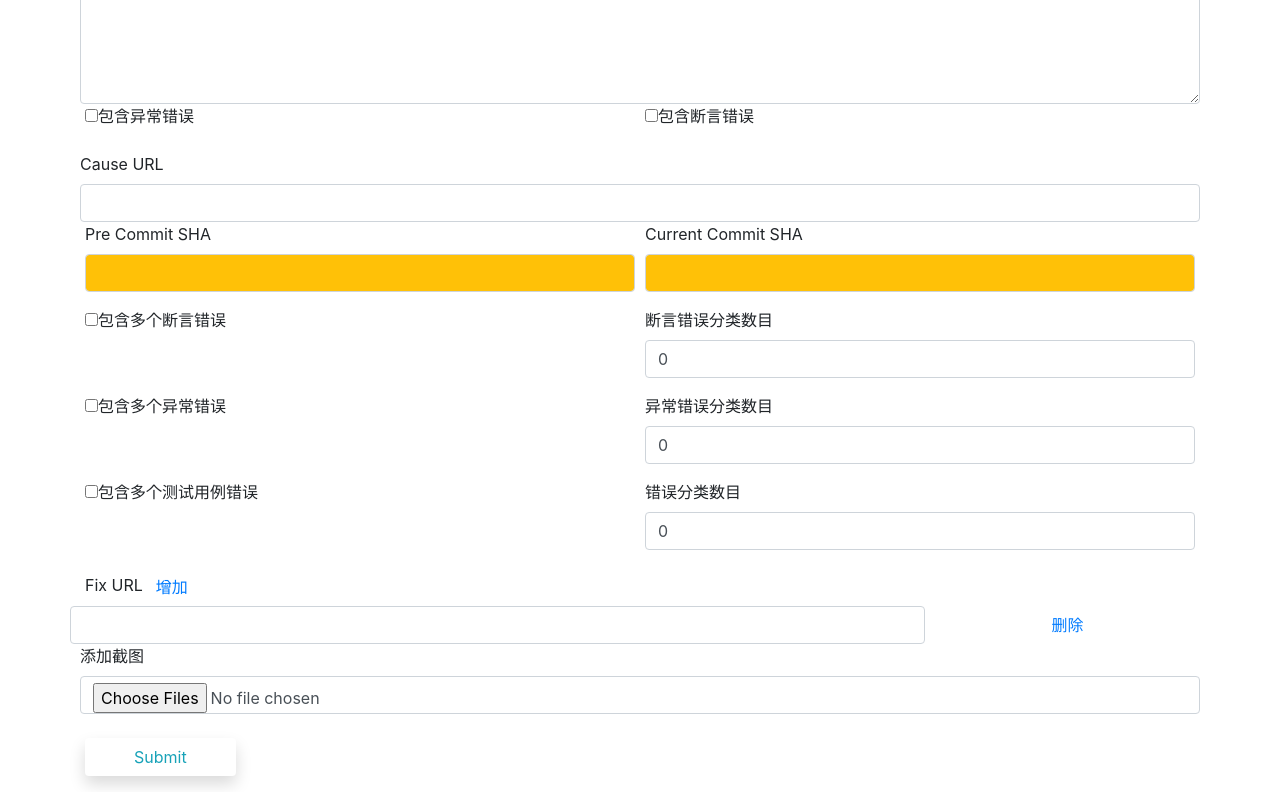
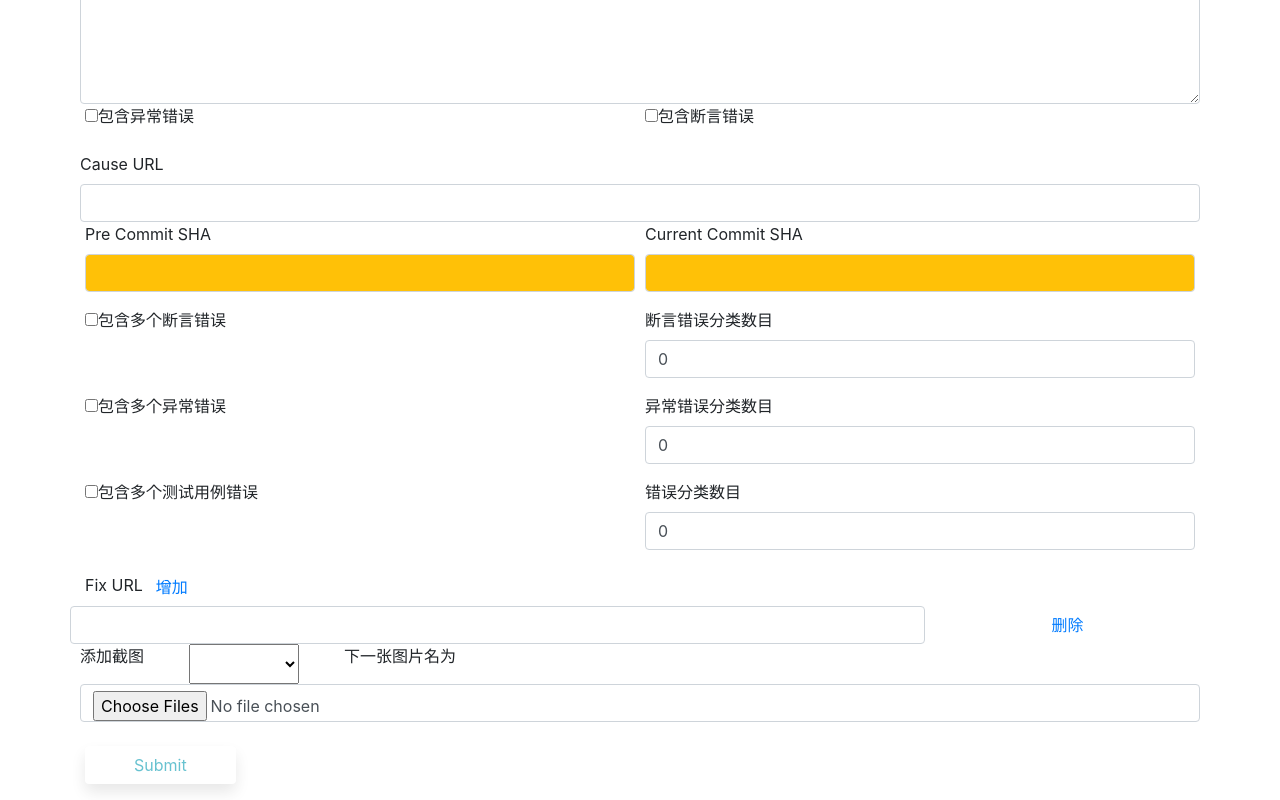
Before and after one commit to ChenZhangg/test-case-show-angularJS, an Angular app: page /testCases/new in a window 1280 px wide. Shown: the part 364-1164 px from the top of the page. Built offline with nearby package versions, Linux system fonts and the light colour scheme.

Commit message:
修改提交文件和修改文件名

```diff
--- a/src/app/case-form/case-form.component.html
+++ b/src/app/case-form/case-form.component.html
@@ -1,6 +1,4 @@
 <!--<pre>{{ case | json}}</pre>-->
-
-
 
 <!-- div *ngIf="!form.valid" class="alert alert-danger">存在数据格式不对</div -->
 <form [formGroup]="form" class="color-form" (ngSubmit)="onSubmit()">
@@ -94,7 +92,15 @@
 
   <div class="form-row">
     <label for="figs">添加截图</label>
-    <input id="figs" multiple  type="file" class="form-control" formControlName="figs" (change)="onFileChanged($event)">
+    &nbsp;&nbsp;&nbsp;&nbsp;&nbsp;&nbsp;&nbsp;&nbsp;&nbsp;&nbsp;
+    <select (change)="getPostfix($event.target.value)" id="postfix" name="postfix" required>
+      <option *ngFor="let item of lists" [value]="item">{{item}}</option>
+    </select>
+    &nbsp;&nbsp;&nbsp;&nbsp;&nbsp;&nbsp;&nbsp;&nbsp;&nbsp;&nbsp;
+    <p>下一张图片名为{{currentFileName}}</p>
+    <br>
+    <input id="figs" multiple type="file" class="form-control" formControlName="figs" (change)="onFileChanged($event)">
+
   </div>
 
   <div class="form-row" *ngFor="let file of files; let i=index">
@@ -102,7 +108,7 @@
   </div>
   <br>
   <div class="form-group">
-    <button type="submit" class="btn btn-link bg-white text-info shadow px-5">Submit</button>
+    <button [disabled]="form.invalid" type="submit" class="btn btn-link bg-white text-info shadow px-5">Submit</button>
   </div>
 
 </form>
--- a/src/app/case-form/case-form.component.ts
+++ b/src/app/case-form/case-form.component.ts
@@ -1,4 +1,4 @@
-import { Component, OnInit, Input, OnChanges } from '@angular/core';
+import {Component, OnInit, Input, OnChanges, Output, EventEmitter} from '@angular/core';
 import { FormBuilder, FormGroup, FormArray, Validators, FormControl } from '@angular/forms';
 import { CaseService } from '../case.service';
 import { Case } from '../case.model';
@@ -15,8 +15,23 @@ export class CaseFormComponent implements OnInit, OnChanges {
   @Input() case: Case;
   @Input() newOrEdit: boolean;
   @Input() id: number;
+
   form: FormGroup;
-  files: File[]  =  [];
+
+  // 图片名后缀 RepoName JobId
+  @Input() postfix: string;
+  @Output() postfixChange = new EventEmitter();
+  RepoName: string;
+  JobId: string;
+  // 图片后缀下拉框
+  lists = ['', 'testsinerror',
+           'stack', 'failedstack',
+           'cause', 'failedcause',
+           'fix', 'failedfix',
+           'testcases', 'other'];
+  currentFileName: string; // 用来显示 当前文件名
+
+  files: File[] = [];
   editFormData: FormData = new FormData();
   constructor(private fb: FormBuilder,
               private service: CaseService,
@@ -162,12 +177,45 @@ export class CaseFormComponent implements OnInit, OnChanges {
   }
 
   onFileChanged(event) {
-    console.log(event.target.files);
-    for (let i =  0; i <  event.target.files.length; i++)  {
-      console.log(event.target.files[i]);
-      this.files.push(event.target.files[i]);
+    // console.log(event.target.files);
+    for (let i =  0; i <  event.target.files.length; i++) {
+      if (this.currentFileName != '' && this.currentFileName != null) {
+        let tmp = new File([event.target.files[i]], this.currentFileName);
+        this.files.push(tmp);
+      } else {
+        this.files.push(event.target.files[i]);
+      }
+      // let figname = this.currentFileName == '' ?  event.target.files[i].name : this.currentFileName;
+      // this.files.push(event.target.files[i]);
     }
   }
+
+  /**
+   * 获得下拉框的内容
+   * @param post
+   */
+  getPostfix(post: string) {
+
+    const f = this.form.value;
+    this.RepoName = f.repoName;
+    this.JobId = f.jobNumber;
+    let tmp = '';
+    if ((this.RepoName != '') && (this.JobId != '')) { // 如果有输入的话
+      tmp = this.RepoName + '_' + this.JobId;
+    } else {
+      tmp = 'tmp';
+    }
+
+    tmp = tmp.replace('/', '_');
+    tmp = tmp + '_' + post;
+
+    this.currentFileName = tmp + '.png';
+    console.log('ccccc:' + this.currentFileName);
+    // this.RepoName = tmp;
+    // console.log('rrrreponame+'+ this.RepoName);
+    // this.currentFileName = this.RepoName+ this.JobId+
+  }
+
 }
 
 function repoNameValidator(control: FormControl): {[s: string]: boolean} {
--- a/src/app/case-show/case-show.component.html
+++ b/src/app/case-show/case-show.component.html
@@ -21,7 +21,7 @@
     </button>
   </div>
   <div class="modal-body text-center">
-    <p>原图片名：{{this.processfigpath}}</p>
+<!--    <p>原图片名：{{this.processfigpath}}</p>-->
     <p><strong>将图片名称修改为:</strong>无需后缀</p>
     <form [formGroup]="form">
       <input type="text" formControlName="newfigpath" id="newfigpath" class="form-control" required autocomplete="off">
--- a/src/app/case-show/case-show.component.ts
+++ b/src/app/case-show/case-show.component.ts
@@ -87,10 +87,9 @@ export class CaseShowComponent implements OnInit, OnChanges {
           multipleError: data['multipleError'],
           clusterNum: data['clusterNum']
         });
-
         for (let i in data['figs']) {
           // 如果图片是空的，那就不要加到显示里面去。
-          if(data['figs'][i]!=''){
+          if (data['figs'][i] != '') {
             this.figPath.push(`${this.MyUrl}/figs/${data['figs'][i]}`);
           }
         }
@@ -174,6 +173,8 @@ export class CaseShowComponent implements OnInit, OnChanges {
     this.modalRef = this.modalService.show(template);
 
     this.processfigpath = this.changePathtoName(figpath);
+    this.form.controls.newfigpath.setValue(this.processfigpath);
+
     this.tempfigpath = figpath; // 旧的figpath
   }
 
@@ -184,7 +185,6 @@ export class CaseShowComponent implements OnInit, OnChanges {
    */
   changePathtoName(figpath: string): string {
     let temp = figpath.match('figs/[a-zA-Z0-9\\-._]+');
-
     let str = temp[0].replace('figs/', '');
     return str;
   }
@@ -229,7 +229,6 @@ export class CaseShowComponent implements OnInit, OnChanges {
         this.openCheck();
       }
     );
-
   }
 
   /**
```
